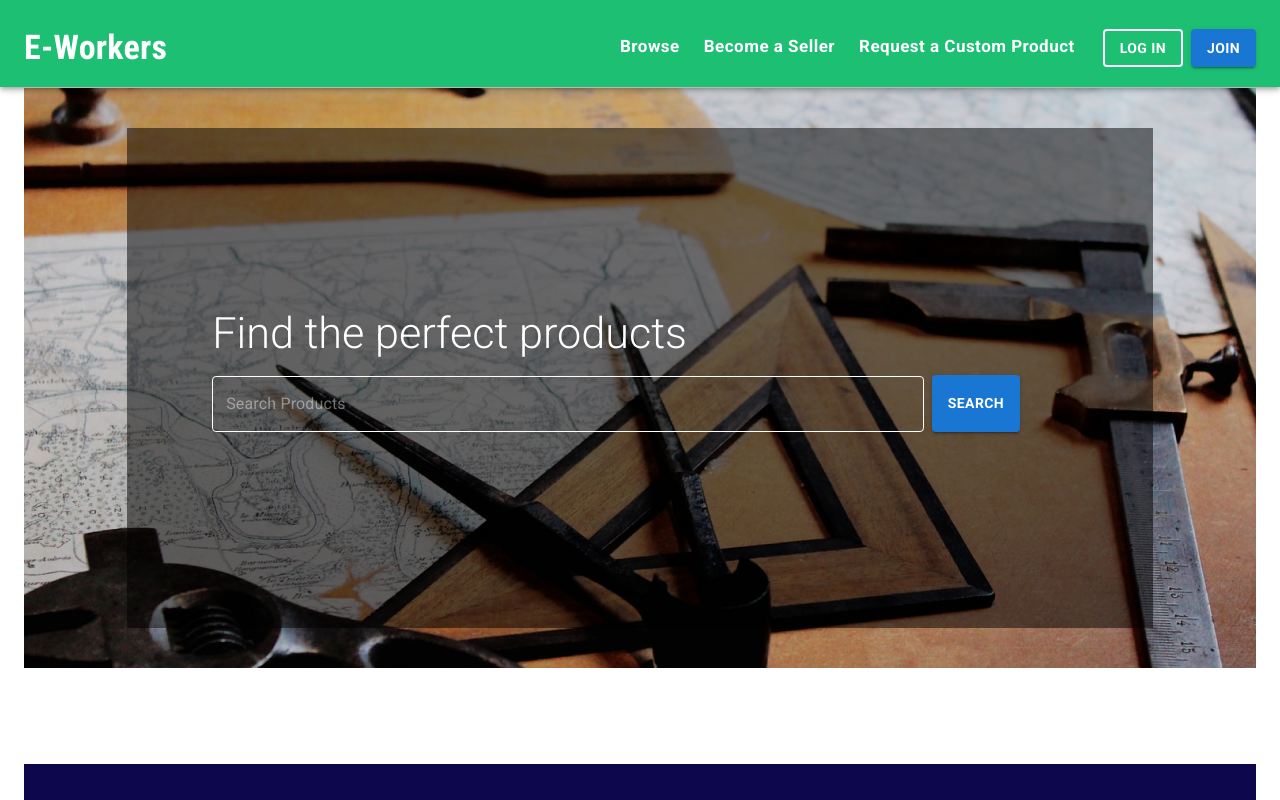
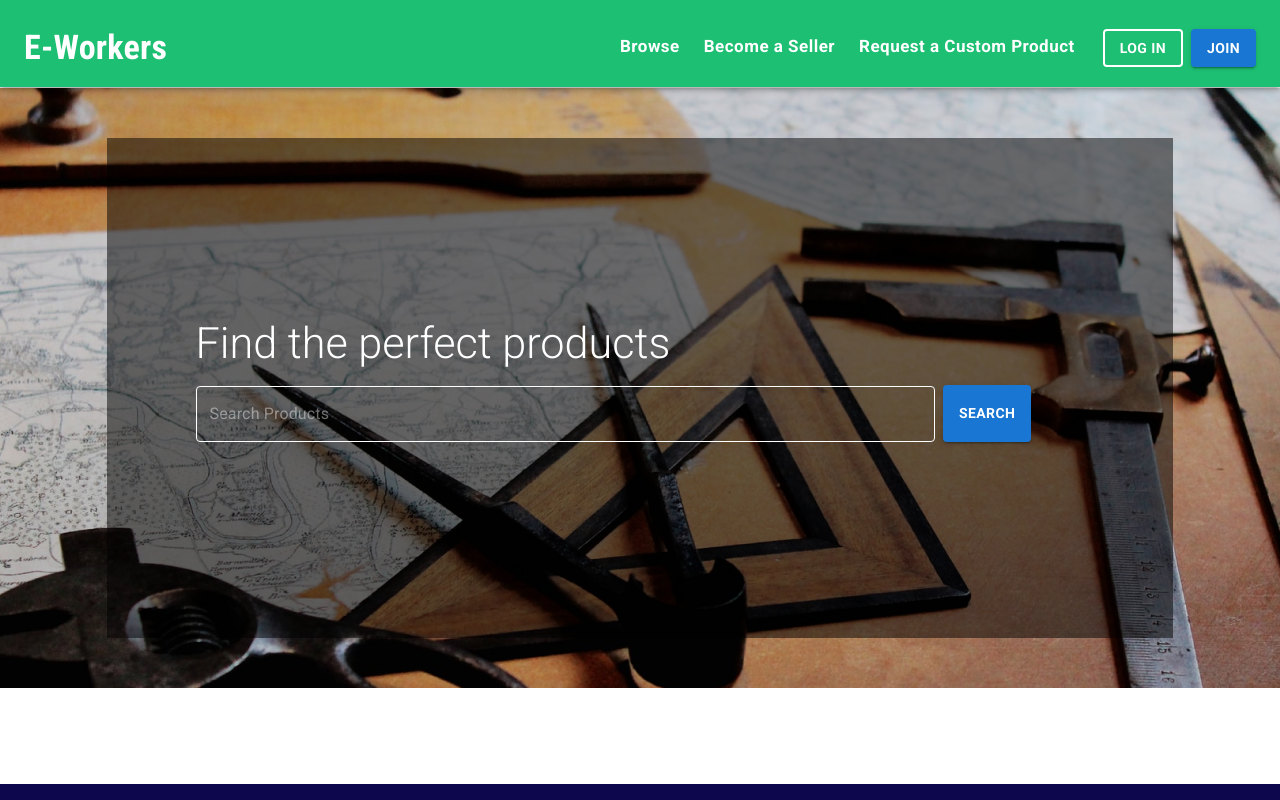
Before and after one commit to bilal42011/Ecommerce-Platform-For-Customized-Products, a React (Create React App) app: page / in a window 1280 px wide. Shown: the top 800 px of the page. Built offline with nearby package versions, Linux system fonts and the light colour scheme.

Commit message:
Increased header width

```diff
--- a/src/Components/Homepage/SearchProductsSection/SearchProductsSection.js
+++ b/src/Components/Homepage/SearchProductsSection/SearchProductsSection.js
@@ -1,30 +1,55 @@
 import React from "react";
-import {Grid,Typography,Container} from "@mui/material";
+import { Grid, Typography, Container } from "@mui/material";
 import ArtImage from "../../../assets/ArtImage.png";
-import {useTheme} from "@mui/material/styles";
-import {useMediaQuery} from "@mui/material";
+import { useTheme } from "@mui/material/styles";
+import { useMediaQuery } from "@mui/material";
 import SearchInput from "./SearchInput/SearchInput";
 
-
-const SearchProductsSection=()=>{
-
-const theme=useTheme();
-let isSmallScreen=!useMediaQuery(theme.breakpoints.up('sm'));
+const SearchProductsSection = () => {
+  const theme = useTheme();
+  let isSmallScreen = !useMediaQuery(theme.breakpoints.up("sm"));
   console.log(isSmallScreen);
 
-return <Container maxWidth="xl" disableGutters>
-
-<Grid container sx={{background:`url(${ArtImage})`,height:"580px"}} justifyContent="center" alignContent="center">
-<Grid container item alignContent="center" justifyContent="center"
-xs={11} sm={11} md={10} lg={10} xl={10} sx={{height:"500px",backgroundColor:"rgb(0,0,0,0.5)"}} rowSpacing={isSmallScreen? 3: 0}>
+  return (
+    <Container maxWidth="100%" disableGutters>
+      <Grid
+        container
+        sx={{ background: `url(${ArtImage})`, height: "600px" }}
+        justifyContent="center"
+        alignContent="center"
+      >
+        <Grid
+          container
+          maxWidth="xl"
+          item
+          alignContent="center"
+          justifyContent="center"
+          xs={11}
+          sm={11}
+          md={10}
+          lg={10}
+          xl={10}
+          sx={{ height: "500px", backgroundColor: "rgb(0,0,0,0.5)" }}
+          rowSpacing={isSmallScreen ? 3 : 0}
+        >
           <Grid item xs={10}>
-    <Typography variant="p" sx={{color:"white",fontSize:"2.7rem"
-    ,fontFamily:"Roboto, sans-serif",fontWeight:"lighter"}}>Find the perfect products</Typography>
+            <Typography
+              variant="p"
+              sx={{
+                color: "white",
+                fontSize: "2.7rem",
+                fontFamily: "Roboto, sans-serif",
+                fontWeight: "lighter",
+              }}
+            >
+              Find the perfect products
+            </Typography>
           </Grid>
           <SearchInput isSmallScreen={isSmallScreen} />
         </Grid>
       </Grid>
     </Container>
-}
+  );
+};
 
 export default SearchProductsSection;
--- a/src/Layout/Layout.js
+++ b/src/Layout/Layout.js
@@ -7,7 +7,7 @@ const Layout = ({ children }) => {
   return (
     <>
       <Header />
-      <Container maxWidth="xl" sx={{ mt: 11 }}>
+      <Container maxWidth="100%" sx={{ mt: 11 }} disableGutters>
         {children}
       </Container>
       <Footer />
--- a/src/Pages/Homepage.js
+++ b/src/Pages/Homepage.js
@@ -1,18 +1,19 @@
 import React from "react";
-import {Container} from "@mui/material";
+import { Container } from "@mui/material";
 import SearchProductsSection from "../Components/Homepage/SearchProductsSection/SearchProductsSection";
 import TopRatedSellers from "../Components/Homepage/TopRatedSellers/TopRatedSellers";
 import AboutSite from "../Components/Homepage/AboutSIte/AboutSite";
 import Categories from "../Components/Homepage/Categories/Categories";
 
-const Homepage=()=>{
-
-    return <Container maxWidth="xl" disableGutters>
-<SearchProductsSection />
-<TopRatedSellers />
-<AboutSite/>
-<Categories/>
-</Container>
-}
+const Homepage = () => {
+  return (
+    <Container maxWidth="100%" disableGutters>
+      <SearchProductsSection />
+      <TopRatedSellers />
+      <AboutSite />
+      <Categories />
+    </Container>
+  );
+};
 
 export default Homepage;
```
Lines whose indentation alone changed are shown as unchanged.
